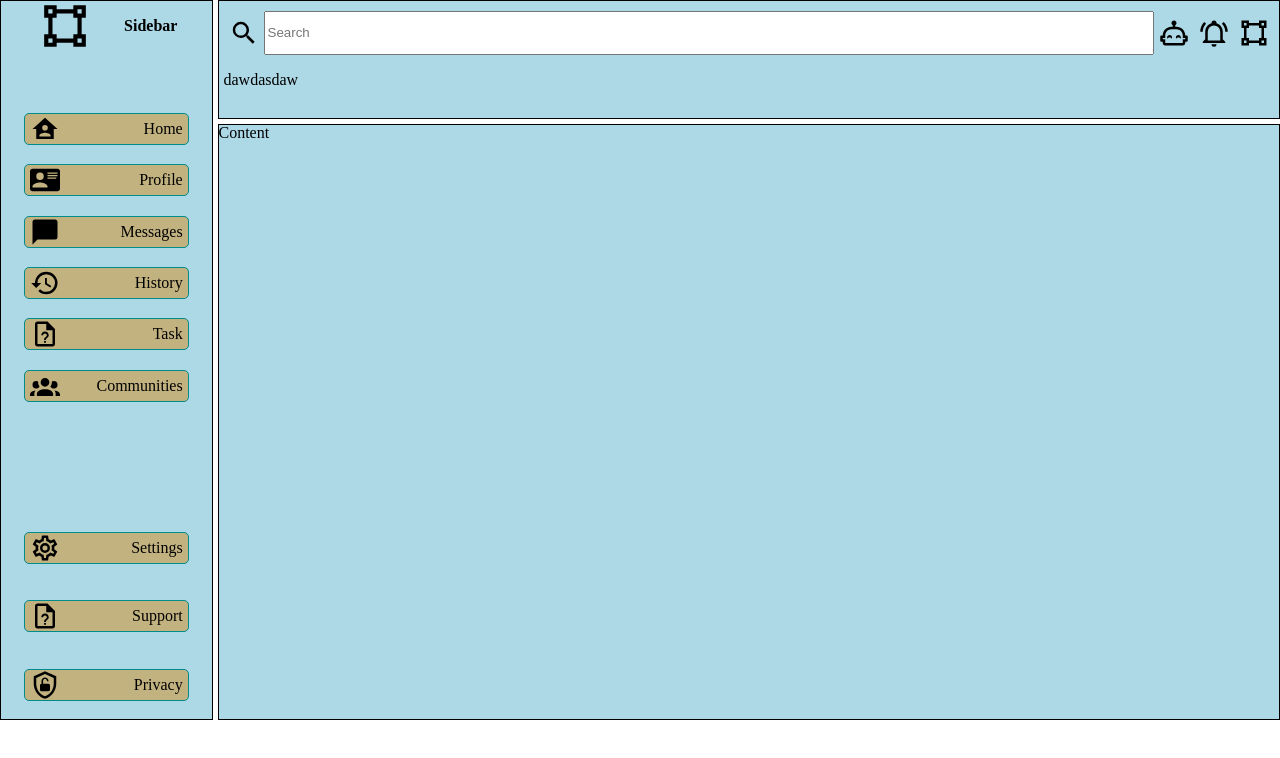
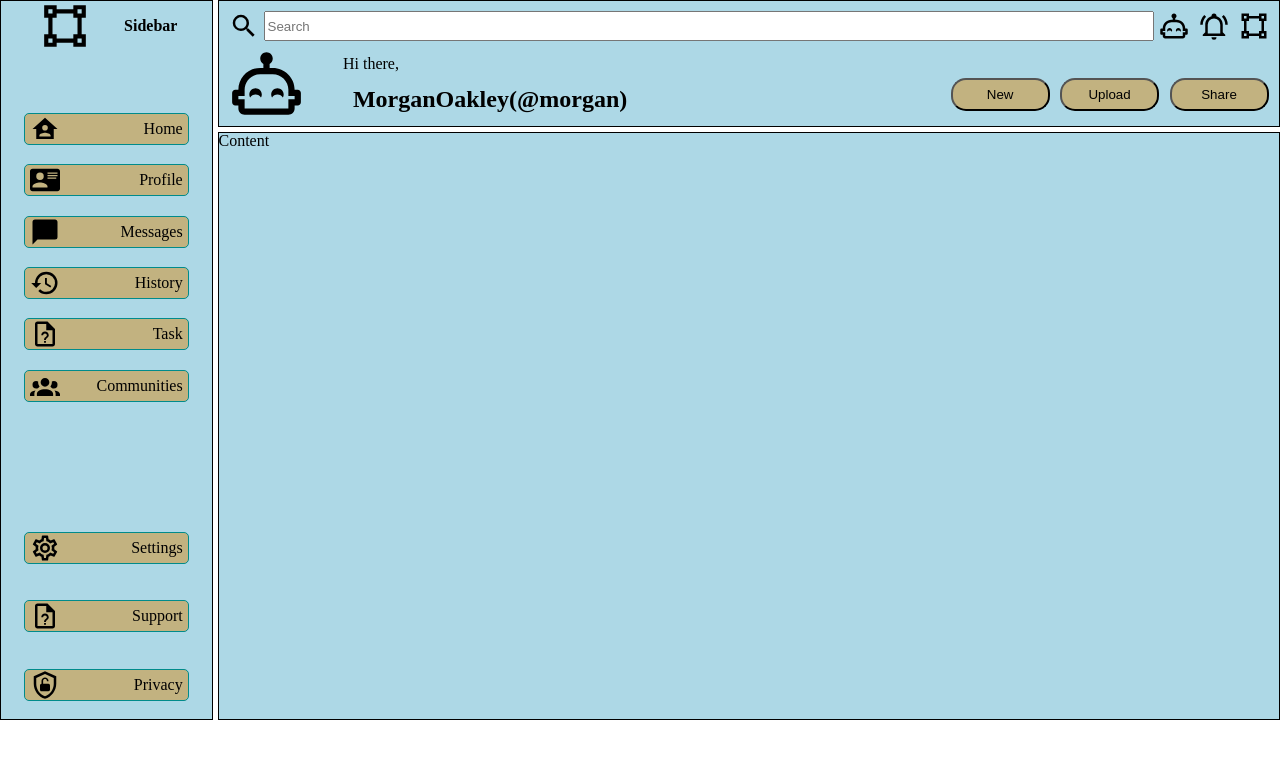
Before and after one commit to dk-ties/TOP_FullStackJavascript, a plain HTML site: page Admin-Dashboard/index.html in a window 1280 px wide. Drawn offline with Linux system fonts and the light colour scheme.

Commit message:
Styling HeaderBot, with btn, logo, and displayed username (hardcoded)

```diff
--- a/Admin-Dashboard/index.html
+++ b/Admin-Dashboard/index.html
@@ -31,7 +31,16 @@
 
           <img src="icons/sidebar/vector-square.svg" />
         </div>
-        <div class="headerBot">dawdasdaw</div>
+        <div class="headerBot">
+          <img src="icons/header/robot-happy-outline.svg" alt="" />
+          <div class="text">
+            <p>Hi there,</p>
+            <h1>MorganOakley(@morgan)</h1>
+          </div>
+          <button class="headerBotBtn">New</button
+          ><button class="headerBotBtn">Upload</button
+          ><button class="headerBotBtn">Share</button>
+        </div>
       </div>
       <div class="sidebar">
         <div class="logo">
--- a/Admin-Dashboard/style.css
+++ b/Admin-Dashboard/style.css
@@ -76,20 +76,20 @@ img {
   margin-left: 5px;
 }
 /* Header section */
-
+/* HeaderTop */
 .header {
   display: flex;
   padding: 5px;
   flex-wrap: wrap;
 }
 
-.headerTop,
-.headerBot {
+.headerTop {
   width: 100%;
-  max-height: 50%;
+  max-height: 40%;
 
   display: flex;
 }
+
 .headerSearch {
   flex: 5;
   justify-self: end;
@@ -117,3 +117,50 @@ img {
 .headerTop :nth-child(5) {
   order: 5;
 }
+/* HeaderBot */
+
+.headerBot {
+  width: 100%;
+  height: auto;
+  display: grid;
+  grid-template-columns: 1fr 1fr 3fr 1fr 1fr 1fr;
+  gap: 5px;
+}
+
+.headerBot > img {
+  width: 75px;
+  height: 75px;
+}
+.headerBot > button {
+  height: 33px;
+  width: 99px;
+  border-radius: 15px;
+  align-self: end;
+  margin-bottom: 10px;
+  background-color: #c2b280;
+}
+.headerBot :nth-child(1) {
+  grid-column: 1/2;
+}
+.headerBot :nth-child(2) {
+  grid-column: 2/3;
+  align-self: center;
+  margin-left: 10px;
+}
+.headerBot :nth-child(3) {
+  grid-column: 4/5;
+}
+.headerBot :nth-child(4) {
+  grid-column: 5/6;
+}
+.headerBot :nth-child(5) {
+  grid-column: 6/7;
+}
+.headerBot > .text > p {
+  margin-bottom: 15px;
+  font: 1rem;
+}
+.headerBot > .text > h1 {
+  font-weight: bolder;
+  font-size: 1.5rem;
+}
```
